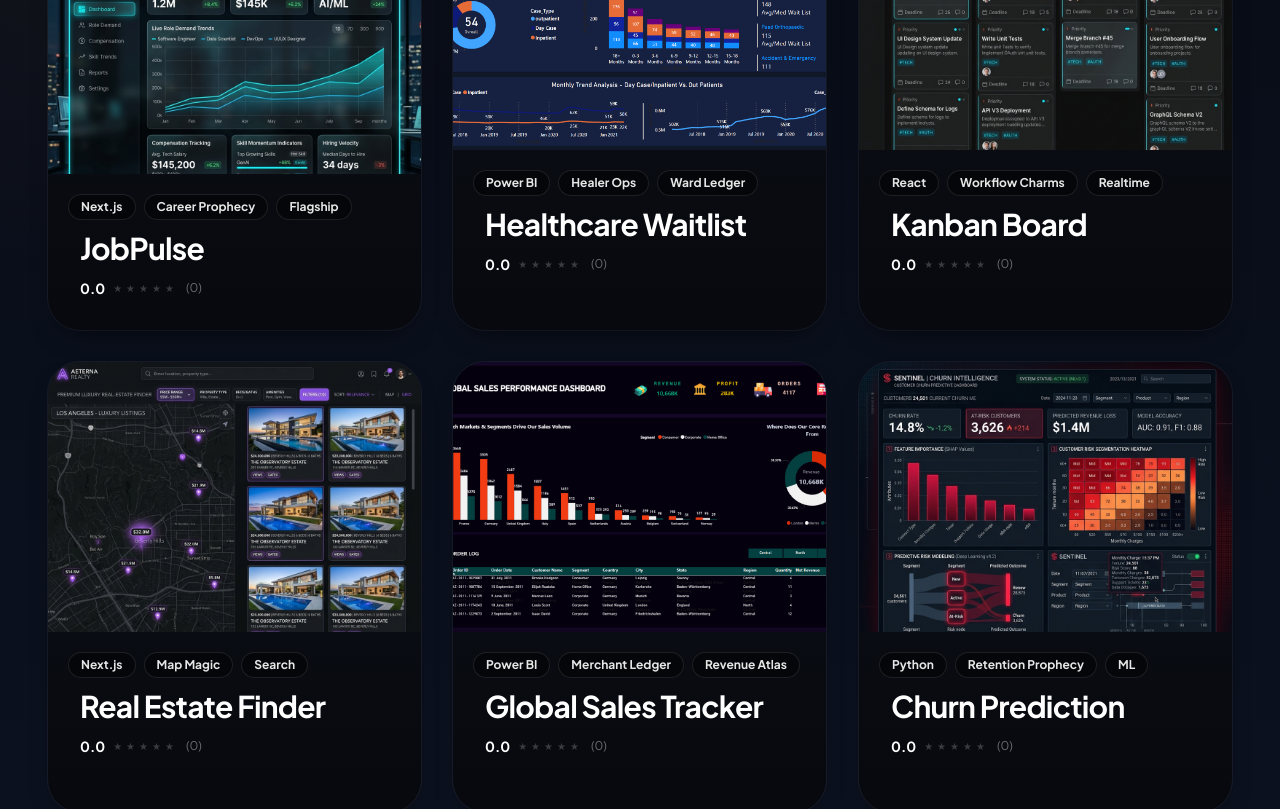
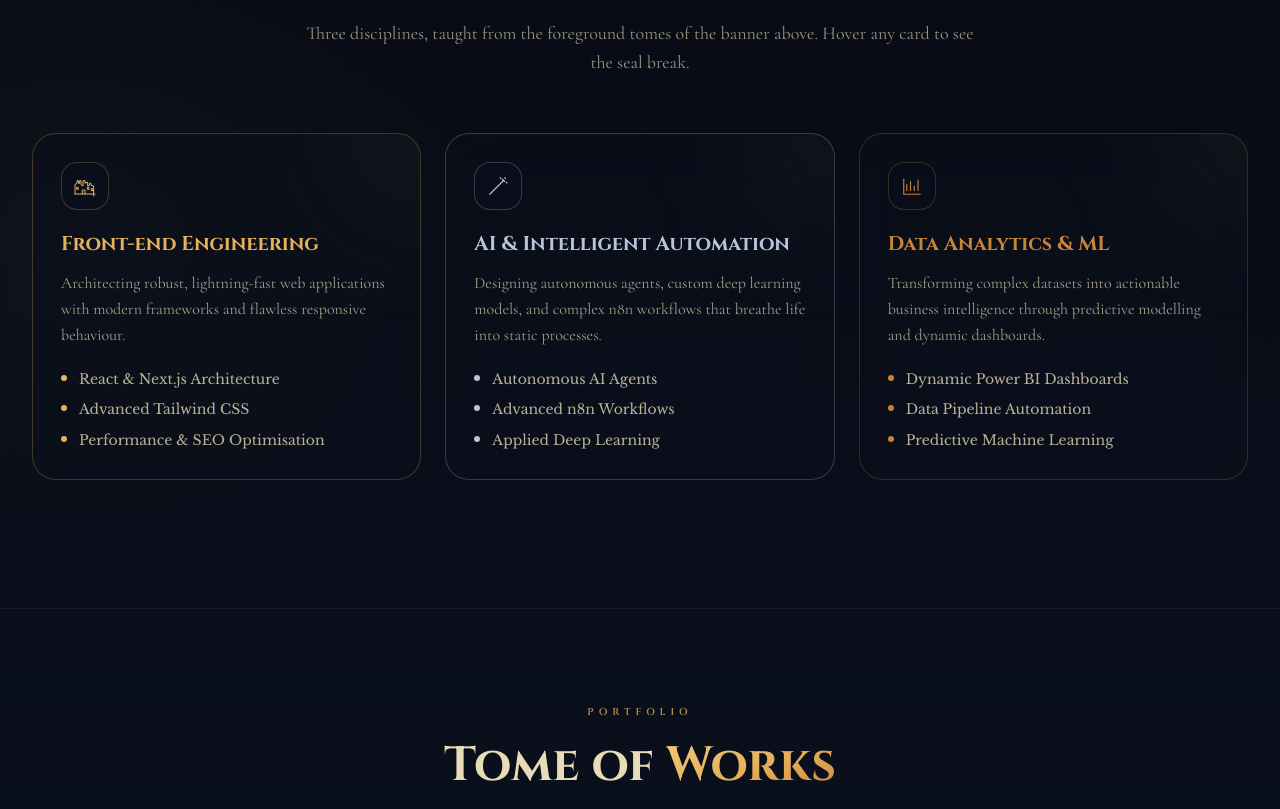
Before and after one commit to ELErefygroup/hazemelerefy-website-harry-potter-edition-, a Next.js app: page /portfolio in a window 1280 px wide. Shown: the part 1080-1889 px from the top of the page. Built offline with nearby package versions, Linux system fonts and the light colour scheme; no server answers.

Commit message:
fix: restore ExpertiseTrio to portfolio page and make gallery title visible

```diff
--- a/src/app/portfolio/page.tsx
+++ b/src/app/portfolio/page.tsx
@@ -1,5 +1,6 @@
 import type { Metadata } from "next";
 import { PortfolioHero } from "@/components/portfolio/PortfolioHero";
+import { ExpertiseTrio } from "@/components/home/ExpertiseTrio";
 import { PortfolioGallery } from "@/components/portfolio/PortfolioGallery";
 import { ClosingCharm } from "@/components/home/ClosingCharm";
 
@@ -13,13 +14,13 @@ export const metadata: Metadata = {
  * Portfolio route. Combined hero (banner + thin profile frame + name +
  * tagline + intro + stat chips + CTAs), then the gallery of project
  * cards that open into the magical book modal, then the global closing
- * charm CTA. The legacy About / Expertise sections are intentionally
- * gone — that content was duplicated into the Home page.
+ * charm CTA.
  */
 export default function PortfolioPage() {
   return (
     <>
       <PortfolioHero />
+      <ExpertiseTrio />
       <PortfolioGallery />
       <ClosingCharm />
     </>
--- a/src/components/portfolio/PortfolioGallery.tsx
+++ b/src/components/portfolio/PortfolioGallery.tsx
@@ -49,9 +49,20 @@ export function PortfolioGallery() {
       className="relative overflow-visible border-t border-white/[0.05] px-6 py-24 md:px-12"
     >
       <div className="mx-auto max-w-7xl">
-        <h2 id="gallery-title" className="sr-only">
-          Portfolio projects
-        </h2>
+        <header className="mx-auto max-w-2xl text-center mb-16">
+          <p className="font-display text-[10px] font-semibold uppercase tracking-[0.5em] text-candle/80">
+            Portfolio
+          </p>
+          <h2
+            id="gallery-title"
+            className="mt-4 font-display text-3xl font-bold leading-tight text-parchment md:text-5xl"
+          >
+            Tome of{" "}
+            <span className="bg-gradient-to-br from-[#F0CB7A] via-[#E6B25E] to-[#C8853A] bg-clip-text text-transparent">
+              Works
+            </span>
+          </h2>
+        </header>
 
         <div className="relative z-10 overflow-visible w-full">
           <div className="grid grid-cols-1 gap-8 md:grid-cols-2 lg:grid-cols-3">
```
